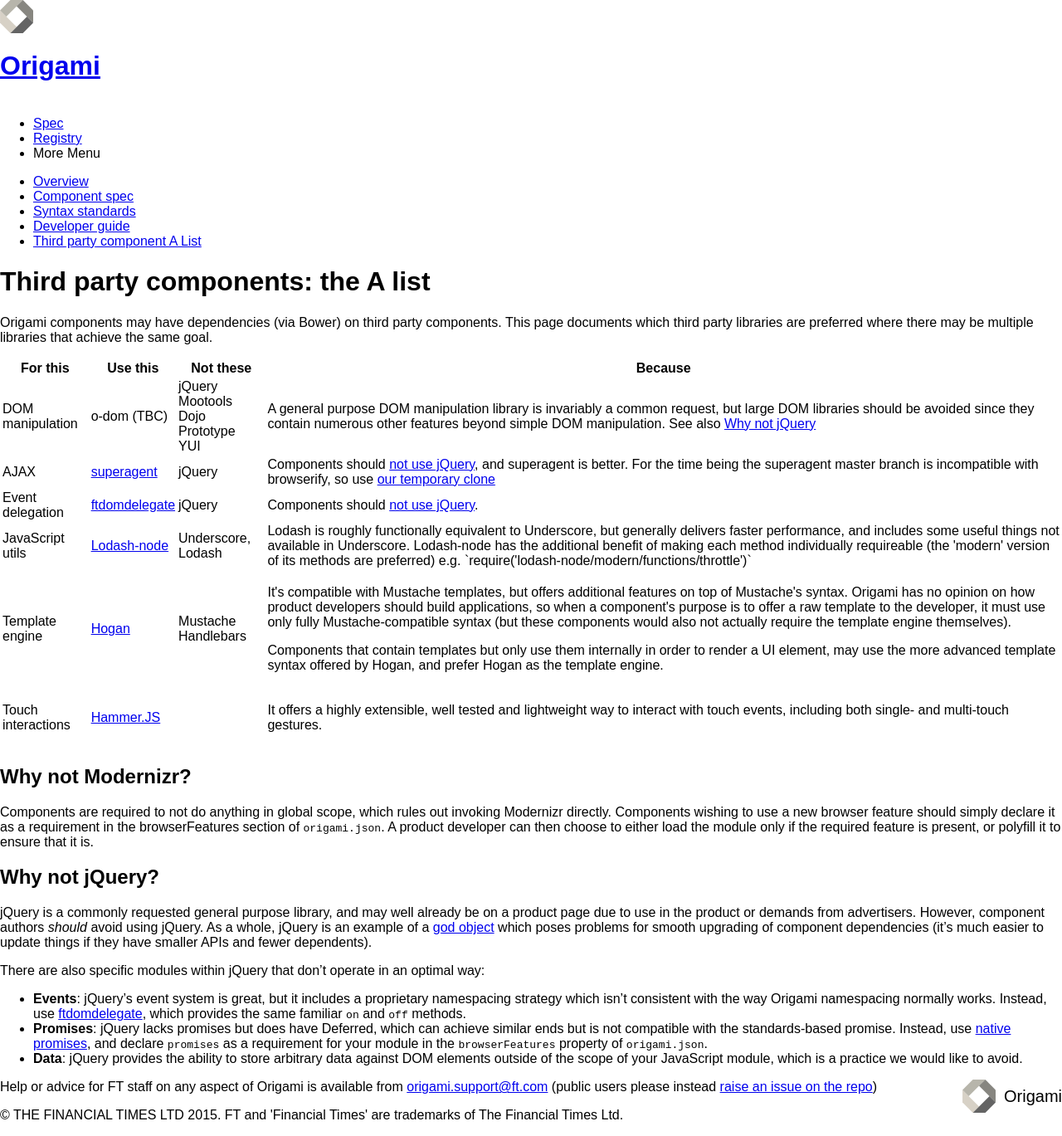
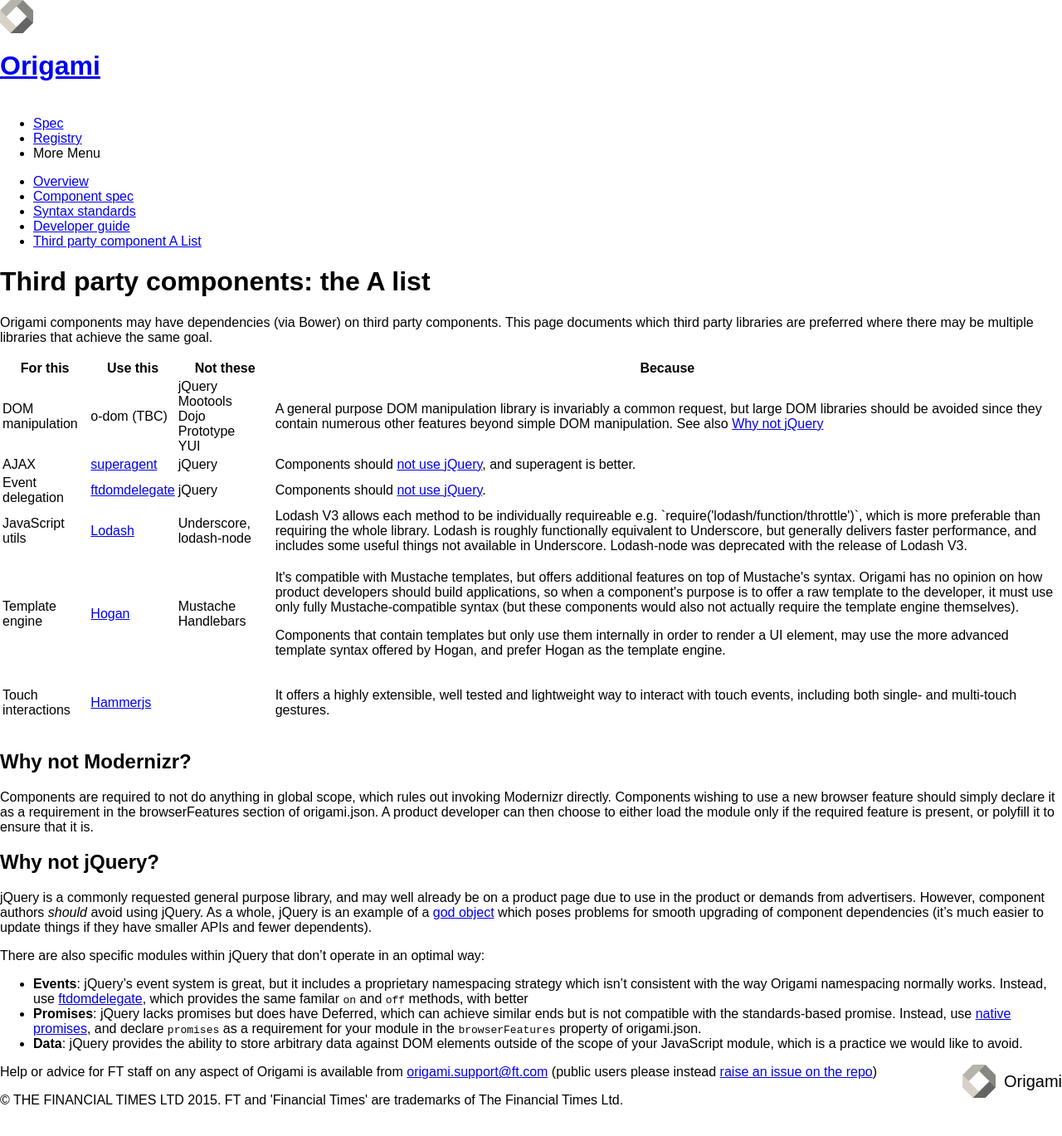
Before and after one commit to Financial-Times/ft-origami, a Jekyll site: the page built from docs/3rd-party-a-list.md, in a window 1280 px wide. Shown: the whole page at 83% size. Built offline with Jekyll 4.4.1, drawn with Linux system fonts in a browser that asks for light colours; comment, search, counter and statistics services are not loaded; a style sheet for code colours, icons or effects is not loaded.

Commit message:
Use Lodash V3.

```diff
--- a/docs/3rd-party-a-list.md
+++ b/docs/3rd-party-a-list.md
@@ -8,7 +8,7 @@ permalink: /docs/3rd-party-a-list/
 
 Origami components may have dependencies (via Bower) on third party components.  This page documents which third party libraries are preferred where there may be multiple libraries that achieve the same goal.
 
-<table class="o-techdocs-table">
+<table class='o-techdocs-table'>
 <thead>
 	<tr><th>For this</th><th>Use this</th><th>Not these</th><th>Because</th></tr>
 </thead>
@@ -17,25 +17,25 @@ Origami components may have dependencies (via Bower) on third party components.
 		<td>DOM manipulation</td>
 		<td>o-dom (TBC)</td>
 		<td>jQuery<br/>Mootools<br/>Dojo<br/>Prototype<br/>YUI</td>
-		<td>A general purpose DOM manipulation library is invariably a common request, but large DOM libraries should be avoided since they contain numerous other features beyond simple DOM manipulation.  See also <a href="#why_not_jquery">Why not jQuery</a></td>
+		<td>A general purpose DOM manipulation library is invariably a common request, but large DOM libraries should be avoided since they contain numerous other features beyond simple DOM manipulation.  See also <a href='#why_not_jquery'>Why not jQuery</a></td>
 	</tr><tr>
 		<td>AJAX</td>
-		<td><a href="https://github.com/Financial-Times/superagent/tree/bower">superagent</a></td>
+		<td><a href='https://github.com/Financial-Times/superagent/tree/bower'>superagent</a></td>
 		<td>jQuery</td>
-		<td>Components should <a href="#why_not_jquery">not use jQuery</a>, and superagent is better. For the time being the superagent master branch is incompatible with browserify, so use <a href="https://github.com/Financial-Times/superagent/tree/bower">our temporary clone</a></td>
+		<td>Components should <a href='#why_not_jquery'>not use jQuery</a>, and superagent is better.</td>
 	</tr><tr>
 		<td>Event delegation</td>
-		<td><a href="https://github.com/ftlabs/ftdomdelegate">ftdomdelegate</a></td>
+		<td><a href='https://github.com/ftlabs/ftdomdelegate'>ftdomdelegate</a></td>
 		<td>jQuery</td>
-		<td>Components should <a href="#why_not_jquery">not use jQuery</a>.</td>
+		<td>Components should <a href='#why_not_jquery'>not use jQuery</a>.</td>
 	</tr><tr>
 		<td>JavaScript utils</td>
-		<td><a href="https://github.com/lodash/lodash-node">Lodash-node</a></td>
-		<td>Underscore, Lodash</td>
-		<td>Lodash is roughly functionally equivalent to Underscore, but generally delivers faster performance, and includes some useful things not available in Underscore. Lodash-node has the additional benefit of making each method individually requireable (the 'modern' version of its methods are preferred) e.g. `require('lodash-node/modern/functions/throttle')`</td>
+		<td><a href='https://github.com/lodash/lodash'>Lodash</a></td>
+		<td>Underscore, lodash-node</td>
+		<td>Lodash V3 allows each method to be individually requireable e.g. `require('lodash/function/throttle')`, which is more preferable than requiring the whole library. Lodash is roughly functionally equivalent to Underscore, but generally delivers faster performance, and includes some useful things not available in Underscore. Lodash-node was deprecated with the release of Lodash V3.</td>
 	</tr><tr>
 		<td>Template engine</td>
-		<td><a href="https://github.com/twitter/hogan.js">Hogan</a></td>
+		<td><a href='https://github.com/twitter/hogan.js'>Hogan</a></td>
 		<td>Mustache<br/>Handlebars</td>
 		<td>
 			<p>It's compatible with Mustache templates, but offers additional features on top of Mustache's syntax. Origami has no opinion on how product developers should build applications, so when a component's purpose is to offer a raw template to the developer, it must use only fully Mustache-compatible syntax (but these components would also not actually require the template engine themselves).</p>
@@ -43,7 +43,7 @@ Origami components may have dependencies (via Bower) on third party components.
 		</td>
 	</tr><tr>
 		<td>Touch interactions</td>
-		<td><a href="http://hammerjs.github.io/">Hammer.JS</a></td>
+		<td><a href='http://eightmedia.github.io/hammer.js//'>Hammerjs</a></td>
 		<td></td>
 		<td>
 			<p>It offers a highly extensible, well tested and lightweight way to interact with touch events, including both single- and multi-touch gestures.</p>
@@ -55,7 +55,7 @@ Origami components may have dependencies (via Bower) on third party components.
 
 ## Why not Modernizr?
 
-Components are required to not do anything in global scope, which rules out invoking Modernizr directly.  Components wishing to use a new browser feature should simply declare it as a requirement in the browserFeatures section of `origami.json`.  A product developer can then choose to either load the module only if the required feature is present, or polyfill it to ensure that it is.
+Components are required to not do anything in global scope, which rules out invoking Modernizr directly.  Components wishing to use a new browser feature should simply declare it as a requirement in the browserFeatures section of origami.json.  A product developer can then choose to either load the module only if the required feature is present, or polyfill it to ensure that it is.
 
 
 ## Why not jQuery?
@@ -64,6 +64,6 @@ jQuery is a commonly requested general purpose library, and may well already be
 
 There are also specific modules within jQuery that don't operate in an optimal way:
 
-* **Events**: jQuery's event system is great, but it includes a proprietary namespacing strategy which isn't consistent with the way Origami namespacing normally works.  Instead, use [ftdomdelegate](https://github.com/ftlabs/ftdomdelegate), which provides the same familiar `on` and `off` methods.
-* **Promises**: jQuery lacks promises but does have Deferred, which can achieve similar ends but is not compatible with the standards-based promise.  Instead, use [native promises](https://developer.mozilla.org/en-US/docs/Web/JavaScript/Reference/Global_Objects/Promise), and declare `promises` as a requirement for your module in the `browserFeatures` property of `origami.json`.
+* **Events**: jQuery's event system is great, but it includes a proprietary namespacing strategy which isn't consistent with the way Origami namespacing normally works.  Instead, use [ftdomdelegate](https://github.com/ftlabs/ftdomdelegate), which provides the same familar `on` and `off` methods, with better
+* **Promises**: jQuery lacks promises but does have Deferred, which can achieve similar ends but is not compatible with the standards-based promise.  Instead, use [native promises](https://developer.mozilla.org/en-US/docs/Web/JavaScript/Reference/Global_Objects/Promise), and declare `promises` as a requirement for your module in the `browserFeatures` property of origami.json.
 * **Data**: jQuery provides the ability to store arbitrary data against DOM elements outside of the scope of your JavaScript module, which is a practice we would like to avoid.
```
